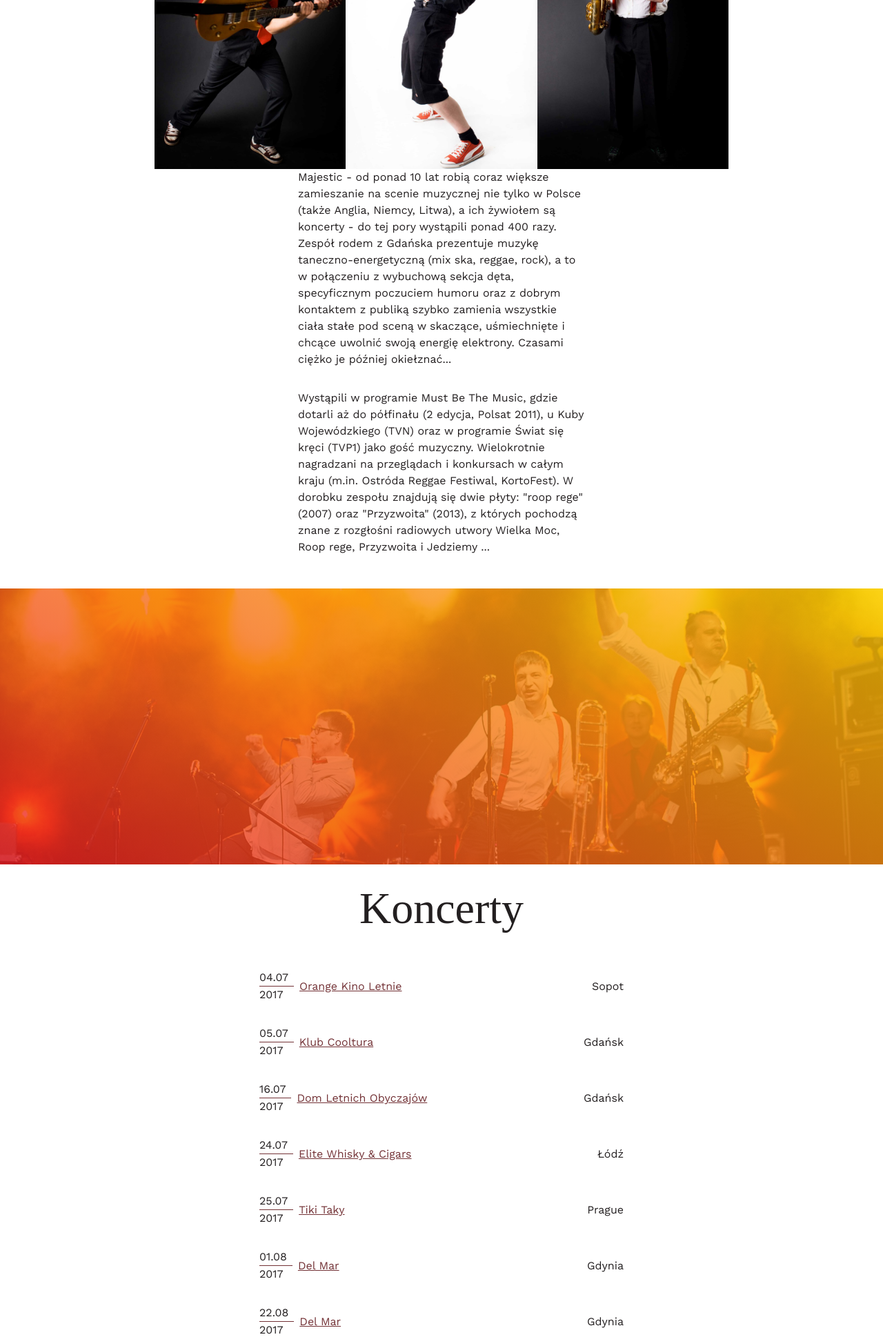
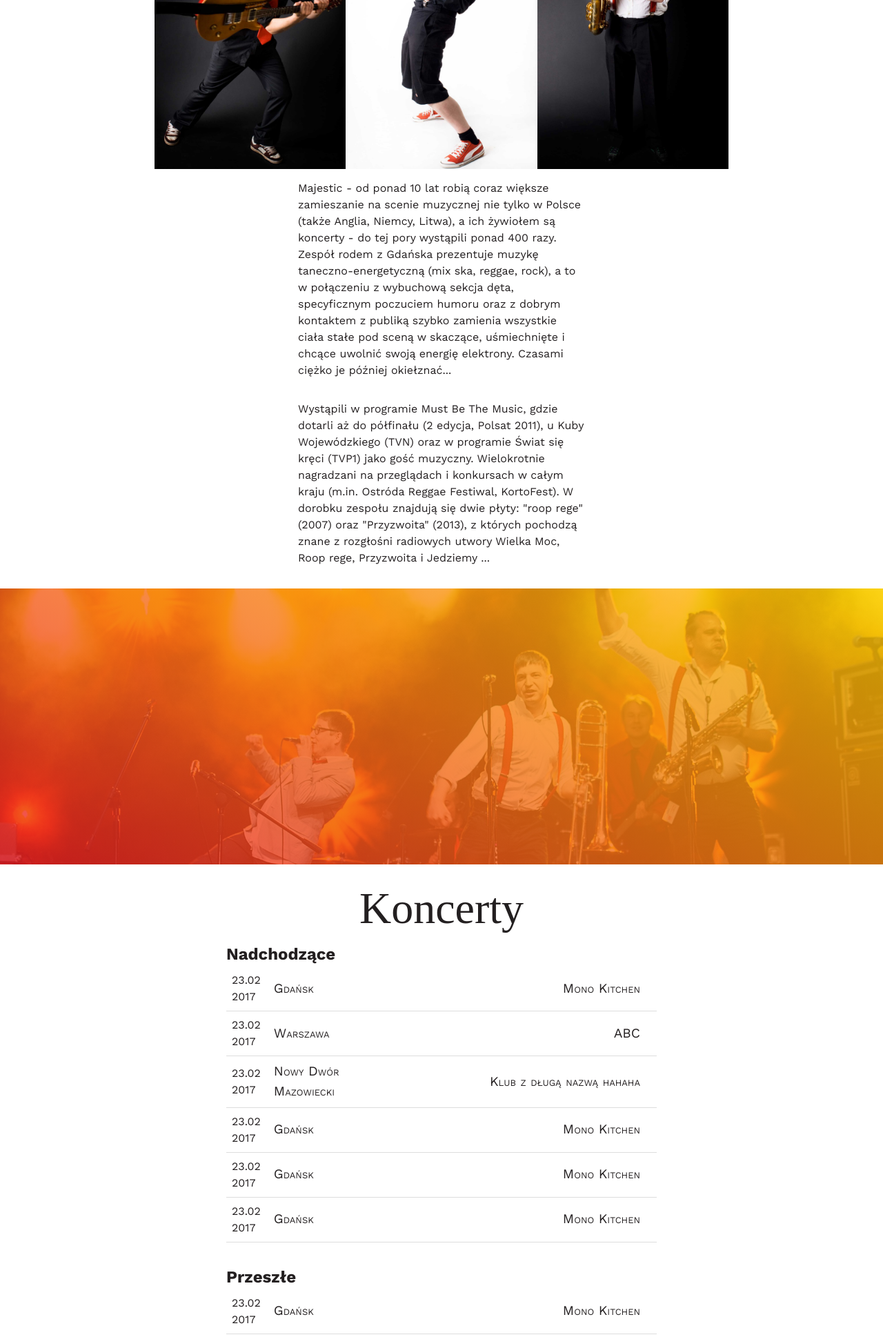
Before and after one commit to mareksl/majestic, a PHP site: page / in a window 1280 px wide. Shown: the part 1899-3837 px from the top of the page at 69% size. Run offline with PHP 8.4, Linux system fonts and the light colour scheme; some web fonts are replaced.

Commit message:
170222_2345

```diff
--- a/css/main.css
+++ b/css/main.css
@@ -266,7 +266,7 @@ h6 {
   font-size: 1.125em; }
 
 p {
-  padding-bottom: 2rem;
+  padding: 1em 0;
   font-size: 1em; }
 
 small {
@@ -495,46 +495,37 @@ section.row {
     height: 100%; }
 
 .events {
-  margin: 2rem; }
+  margin-bottom: 2rem; }
   .events li {
+    padding: .5rem;
     display: flex;
-    margin-bottom: 1rem;
-    padding: .5rem;
-    transition: .4s;
-    background-color: #fff;
+    flex-flow: column wrap;
     justify-content: space-between;
     align-items: center;
-    flex-wrap: nowrap; }
-    .events li:hover {
-      transform: scale(1.05);
-      box-shadow: 0 0.25rem 1rem -0.25rem #733236; }
-    .events li a {
-      flex: 1 1 auto; }
-    .events li span {
-      margin: 0 .5rem;
-      flex: 0 0 auto; }
-    .events li .date {
-      display: block;
-      margin: 0;
-      padding-right: .5em; }
-      .events li .date:after {
-        display: none;
-        content: ' '; }
-      .events li .date:first-child {
-        border-bottom: 1px solid #733236; }
+    border-bottom: 1px solid #ddd;
+    font-variant: small-caps; }
+  .events span {
+    margin-right: 1rem; }
+  .events .event-date-full {
+    flex: 0 0 10%;
+    display: flex;
+    flex-flow: row; }
+  .events .event-city {
+    flex: 0 0 20%;
+    font-size: 1.2rem; }
+  .events .event-location {
+    flex: 1 0 auto;
+    font-size: 1.2rem;
+    text-align: right;
+    font-weight: 700; }
 
-.show-events {
-  display: flex;
-  padding: 1rem;
-  transition: .4s;
-  text-align: center;
-  justify-content: space-between;
-  align-items: center;
-  flex-wrap: nowrap; }
-
-@media screen and (min-width: 860px) {
-  .row-events {
-    flex-flow: row; } }
+@media screen and (min-width: 660px) {
+  .events li {
+    flex-flow: row wrap; }
+  .events .event-date-full {
+    flex-flow: column; }
+  .events .event-location {
+    font-weight: normal; } }
 @keyframes logo {
   0% {
     transform: rotateZ(0deg) scale(1); }
--- a/css/main.scss
+++ b/css/main.scss
@@ -158,7 +158,6 @@ nav {
       transition: .4s;
       animation: logo .4s forwards;
       color: $accent-color-mid;
-
     }
 
     &:last-of-type {
@@ -299,66 +298,54 @@ section.row {
 // EVENTS
 
 .events {
-  margin: 2rem;
+  // max-height: 300px;
+  // overflow-y: auto;
+  margin-bottom: 2rem;
 
   li {
+    padding: .5rem;
     display: flex;
-    margin-bottom: 1rem;
-    padding: .5rem;
-    transition: .4s;
-    background-color: $primary-color-light;
+    flex-flow: column wrap;
     justify-content: space-between;
     align-items: center;
-    flex-wrap: nowrap;
-
-    &:hover {
-      transform: scale(1.05);
-      box-shadow: $box-shadow-hover;
-    }
-
-    a {
-      flex: 1 1 auto;
+    border-bottom: 1px solid #ddd;
+    font-variant: small-caps;
   }
 
   span {
-      margin: 0 .5rem;
-      flex: 0 0 auto;
+    margin-right: 1rem;
   }
 
-    .date {
-      display: block;
-      margin: 0;
-      padding-right: .5em;
-
-      &:after {
-        display: none;
-        content: ' ';
+  .event-date-full {
+    flex: 0 0 10%;
+    display: flex;
+    flex-flow: row;
   }
 
-      &:first-child {
-        border-bottom: 1px solid $accent-color-dark;
+  .event-city {
+    flex: 0 0 20%;
+    font-size: 1.2rem;
+  }
+
+  .event-location {
+    flex: 1 0 auto;
+    font-size: 1.2rem;
+    text-align: right;
+    font-weight: 700;
   }
 }
-  }
+@media screen and (min-width: 660px) {
+  .events {
+    li {
+      flex-flow: row wrap;
     }
 
-.show-events {
-  display: flex;
-  padding: 1rem;
-  transition: .4s;
-  text-align: center;
-  // box-shadow: $box-shadow;
-  justify-content: space-between;
-  align-items: center;
-  flex-wrap: nowrap;
-
-  &:hover {
-    // box-shadow: $box-shadow-hover;
+    .event-date-full {
+      flex-flow: column;
     }
+    .event-location {
+      font-weight: normal;
     }
-@media screen and (min-width: 860px) {
-  .row-events {
-    flex-flow: row;
   }
 }
 // EVENTS END
--- a/css/typography.scss
+++ b/css/typography.scss
@@ -54,7 +54,7 @@ h6 {
 }
 
 p {
-	padding-bottom: 2rem;
+	padding: 1em 0;
 	font-size: 1em;
 }
 
--- a/index.html
+++ b/index.html
@@ -128,29 +128,35 @@
                 <div class="col col-3"></div>
                 <div class="col col-6">
                     <h2>Koncerty</h2>
+                    <h3>Nadchodzące</h3>
                     <ul class="events">
-                        <li><span><span class="date">04.07</span><span class="date">2017</span></span><a href="#">Orange Kino Letnie</a><span>Sopot</span></li>
-                        <li><span><span class="date">05.07</span><span class="date">2017</span></span><a href="#">Klub Cooltura</a><span>Gdańsk</span></li>
-                        <li><span><span class="date">16.07</span><span class="date">2017</span></span><a href="#">Dom Letnich Obyczajów</a><span>Gdańsk</span></li>
-                        <li><span><span class="date">24.07</span><span class="date">2017</span></span><a href="#">Elite Whisky & Cigars</a><span>Łódź</span></li>
-                        <li><span><span class="date">25.07</span><span class="date">2017</span></span><a href="#">Tiki Taky</a><span>Prague</span></li>
-                        <li><span><span class="date">01.08</span><span class="date">2017</span></span><a href="#">Del Mar</a><span>Gdynia</span></li>
-                        <li><span><span class="date">22.08</span><span class="date">2017</span></span><a href="#">Del Mar</a><span>Gdynia</span></li>
-                        <li><span><span class="date">26.08</span><span class="date">2017</span></span><a href="#">Klub Cooltura</a><span>Gdańsk</span></li>
-                        <li><span><span class="date">28.08</span><span class="date">2017</span></span><a href="#">Loża Club</a><span>Łódź</span></li>
-                        <li><span><span class="date">29.08</span><span class="date">2017</span></span><a href="#">Dworek Gościnny</a><span>Szczawnica</span></li>
-                        <li><span><span class="date">04.09</span><span class="date">2017</span></span><a href="#">Mazel Tov</a><span>Gdańsk</span></li>
-                        <li><span><span class="date">04.07</span><span class="date">2017</span></span><a href="#">Orange Kino Letnie</a><span>Sopot</span></li>
-                        <li><span><span class="date">05.07</span><span class="date">2017</span></span><a href="#">Klub Cooltura</a><span>Gdańsk</span></li>
-                        <li><span><span class="date">16.07</span><span class="date">2017</span></span><a href="#">Dom Letnich Obyczajów</a><span>Gdańsk</span></li>
-                        <li><span><span class="date">24.07</span><span class="date">2017</span></span><a href="#">Elite Whisky & Cigars</a><span>Łódź</span></li>
-                        <li><span><span class="date">25.07</span><span class="date">2017</span></span><a href="#">Tiki Taky</a><span>Prague</span></li>
-                        <li><span><span class="date">01.08</span><span class="date">2017</span></span><a href="#">Del Mar</a><span>Gdynia</span></li>
-                        <li><span><span class="date">22.08</span><span class="date">2017</span></span><a href="#">Del Mar</a><span>Gdynia</span></li>
-                        <li><span><span class="date">26.08</span><span class="date">2017</span></span><a href="#">Klub Cooltura</a><span>Gdańsk</span></li>
-                        <li><span><span class="date">28.08</span><span class="date">2017</span></span><a href="#">Loża Club</a><span>Łódź</span></li>
-                        <li><span><span class="date">29.08</span><span class="date">2017</span></span><a href="#">Dworek Gościnny</a><span>Szczawnica</span></li>
-                        <li><span><span class="date">04.09</span><span class="date">2017</span></span><a href="#">Mazel Tov</a><span>Gdańsk</span></li>
+                        <li>
+                            <div class="event-date-full"><span class="event-date">23.02</span><span class="event-year">2017</span></div><span class="event-city">Gdańsk</span><span class="event-location">Mono Kitchen</span></li>
+                        <li>
+                            <div class="event-date-full"><span class="event-date">23.02</span><span class="event-year">2017</span></div><span class="event-city">Warszawa</span><span class="event-location">ABC</span></li>
+                        <li>
+                            <div class="event-date-full"><span class="event-date">23.02</span><span class="event-year">2017</span></div><span class="event-city">Nowy Dwór Mazowiecki</span><span class="event-location">Klub z długą nazwą hahaha</span></li>
+                        <li>
+                            <div class="event-date-full"><span class="event-date">23.02</span><span class="event-year">2017</span></div><span class="event-city">Gdańsk</span><span class="event-location">Mono Kitchen</span></li>
+                        <li>
+                            <div class="event-date-full"><span class="event-date">23.02</span><span class="event-year">2017</span></div><span class="event-city">Gdańsk</span><span class="event-location">Mono Kitchen</span></li>
+                        <li>
+                            <div class="event-date-full"><span class="event-date">23.02</span><span class="event-year">2017</span></div><span class="event-city">Gdańsk</span><span class="event-location">Mono Kitchen</span></li>
+                    </ul>
+                    <h3>Przeszłe</h3>
+                    <ul class="events">
+                        <li>
+                            <div class="event-date-full"><span class="event-date">23.02</span><span class="event-year">2017</span></div><span class="event-city">Gdańsk</span><span class="event-location">Mono Kitchen</span></li>
+                        <li>
+                            <div class="event-date-full"><span class="event-date">23.02</span><span class="event-year">2017</span></div><span class="event-city">Warszawa</span><span class="event-location">ABC</span></li>
+                        <li>
+                            <div class="event-date-full"><span class="event-date">23.02</span><span class="event-year">2017</span></div><span class="event-city">Nowy Dwór Mazowiecki</span><span class="event-location">Klub z długą nazwą hahaha</span></li>
+                        <li>
+                            <div class="event-date-full"><span class="event-date">23.02</span><span class="event-year">2017</span></div><span class="event-city">Gdańsk</span><span class="event-location">Mono Kitchen</span></li>
+                        <li>
+                            <div class="event-date-full"><span class="event-date">23.02</span><span class="event-year">2017</span></div><span class="event-city">Gdańsk</span><span class="event-location">Mono Kitchen</span></li>
+                        <li>
+                            <div class="event-date-full"><span class="event-date">23.02</span><span class="event-year">2017</span></div><span class="event-city">Gdańsk</span><span class="event-location">Mono Kitchen</span></li>
                     </ul>
                 </div>
                 <div class="col col-3"></div>
```
Also changed, not shown: 1 other file. Lines whose indentation alone changed are shown as unchanged.
